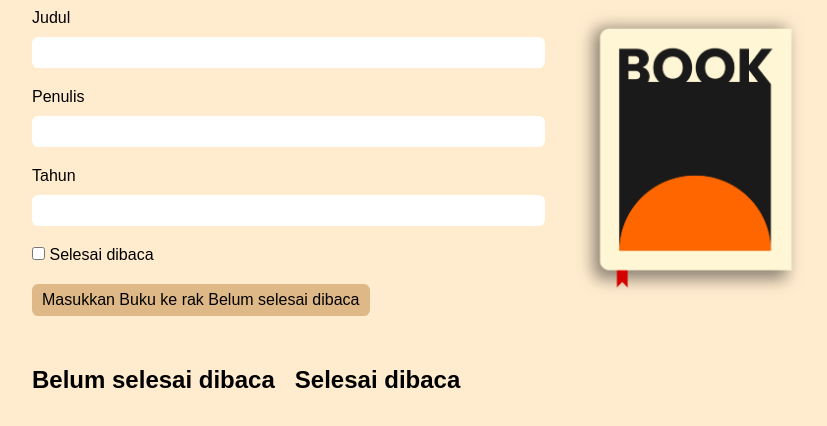
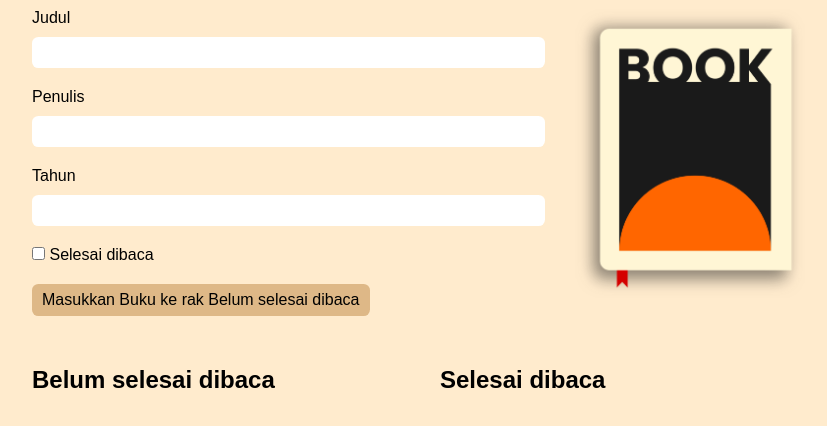
Before and after one commit to murtzy/book-shelf-web-app, a plain HTML site: page index.html in a window 1280 px wide. Shown: the part 272-698 px from the top of the page, without its empty margins (208-1035 px from the left). Drawn offline with Linux system fonts and the light colour scheme.

Commit message:
book shelf v.3

```diff
--- a/style.css
+++ b/style.css
@@ -13,6 +13,7 @@ main, header {
   max-width: 800px;
   width: 100%;
   margin: 70px auto;
+  /* border: 1px solid black; */
 }
 
 header {
@@ -88,9 +89,17 @@ button:hover {
 
 #rakBuku {
   display: flex;
-  /* justify-content: space-between; */
-  column-gap: calc(800px - 779.966px);
+  justify-content: space-between;
+}
 
+#incompleteBookSect {
+  /* background-color: chartreuse; */
+  min-width: 49%;
+}
+
+#completeBookSect {
+  /* background-color: blue; */
+  min-width: 49%;
 }
 
 .incompleteBook {
@@ -105,6 +114,7 @@ button:hover {
 .incompleteBook, .completeBook {
   padding: 15px 20px;
   border-radius: .4rem;
+  margin-bottom: 20px;
 }
 
 .title {
```
